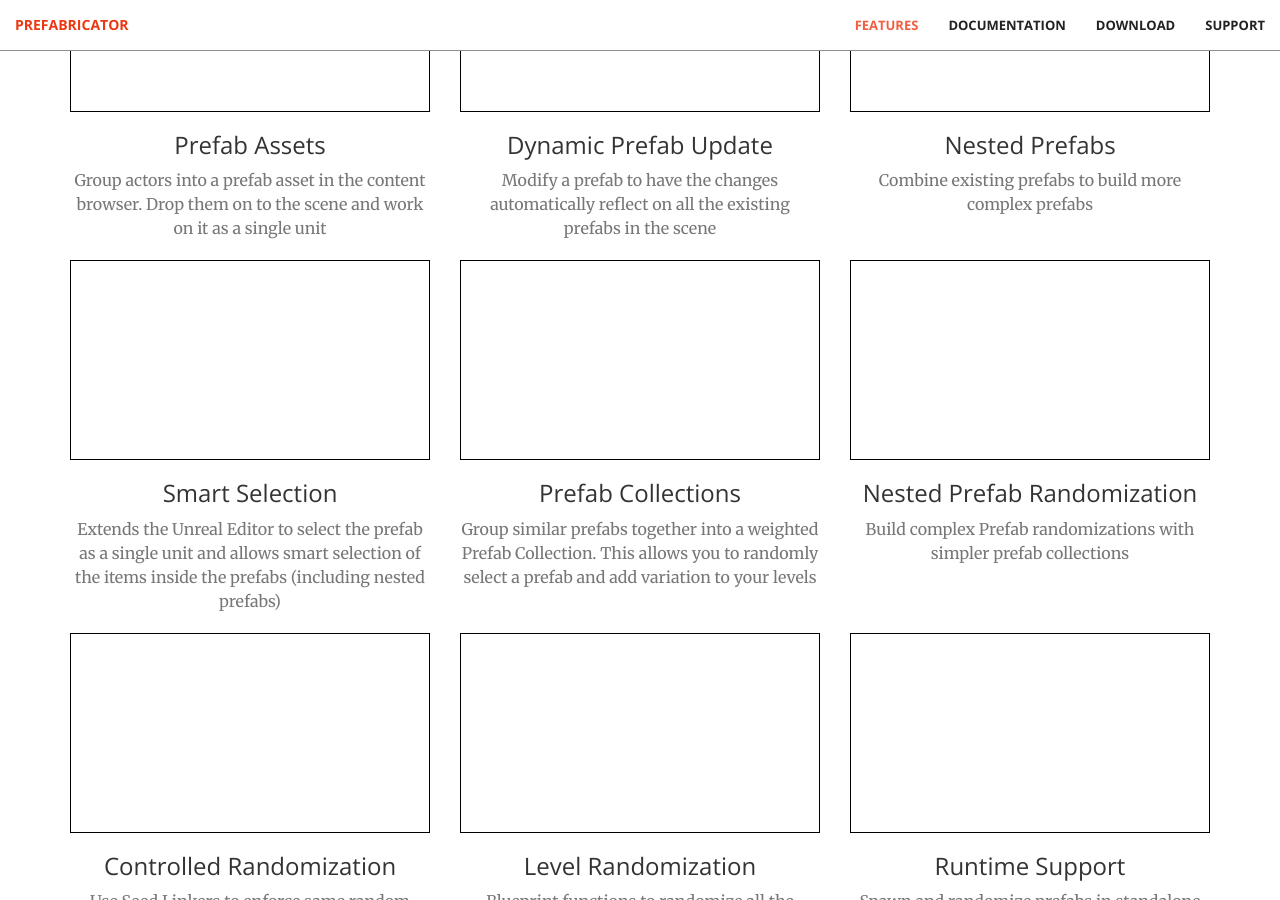
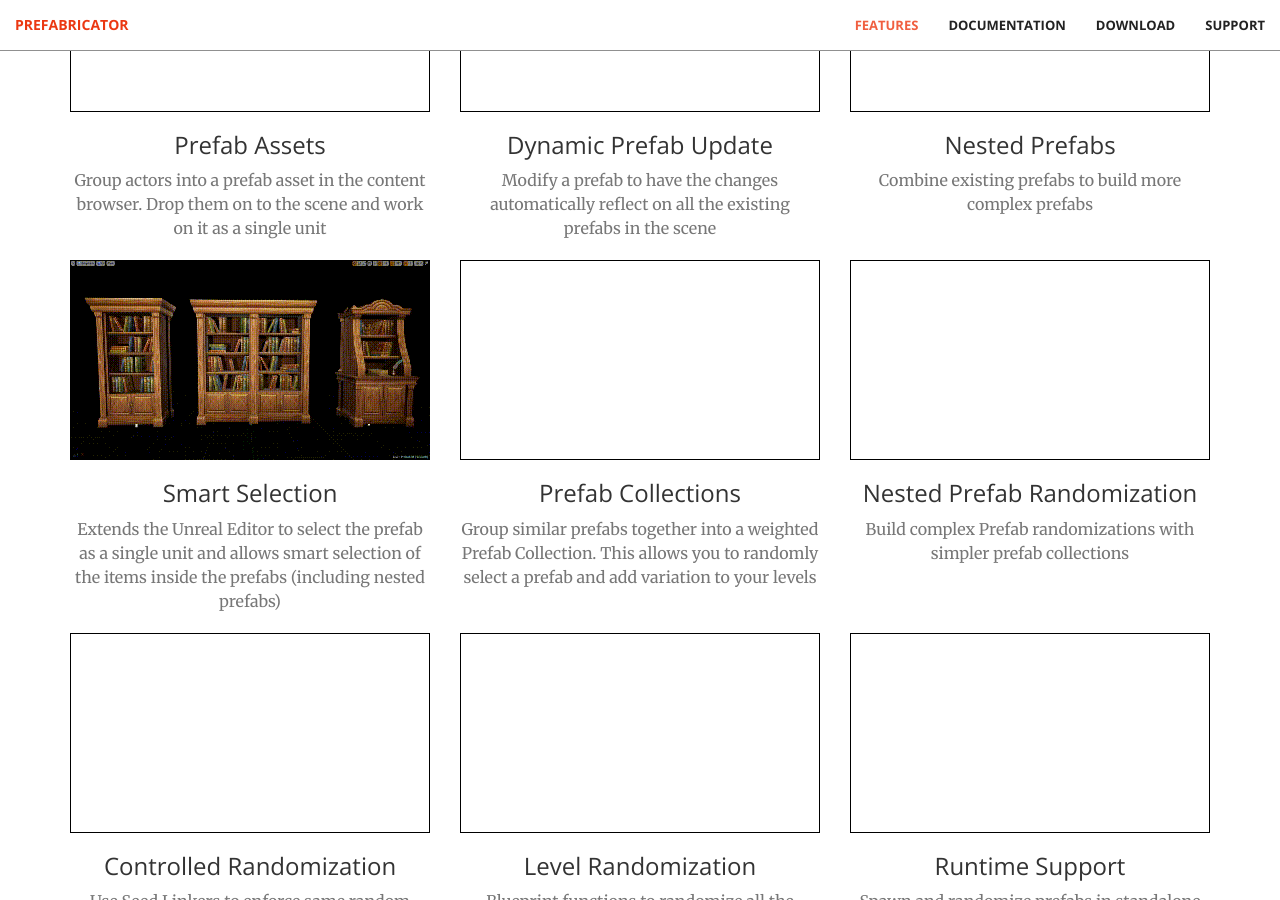
Before and after one commit to coderespawn/prefabricator-website, a Jekyll site: the page built from index.html, in a window 1280 px wide and 900 px high, scrolled down 984 px. Built offline with Jekyll 4.4.1, drawn with Linux system fonts in a browser that asks for light colours.

Commit message:
Added features images

```diff
--- a/_includes/features.html
+++ b/_includes/features.html
@@ -34,7 +34,7 @@
         <div class="row">
             <div class="col-lg-4 col-md-4 text-center">
                 <div class="features-box">
-                    <img src="img/placeholder.png" class="img-responsive" alt="">
+                    <img src="img/features/smart_select.gif" class="img-responsive" alt="">
                     <h3>Smart Selection</h3>
                     <p class="text-muted">Extends the Unreal Editor to select the prefab as a single unit and allows smart selection of the items inside the prefabs (including nested prefabs)</p>
                 </div>
@@ -87,7 +87,7 @@
             </div>
             <div class="col-lg-4 col-md-4 text-center">
                 <div class="features-box">
-                    <img src="img/placeholder.png" class="img-responsive" alt="">
+                    <img src="img/features/opensource.png" class="img-responsive" alt="">
                     <h3>Open Source</h3>
                     <p class="text-muted">Prefabricator is free and Open Source.  It uses a permissive license (MIT) which allows you to use the code in your commerical projects </p>
                 </div>
```
Also changed, not shown: img/features/opensource.png (added), img/features/smart_select.gif (added).
